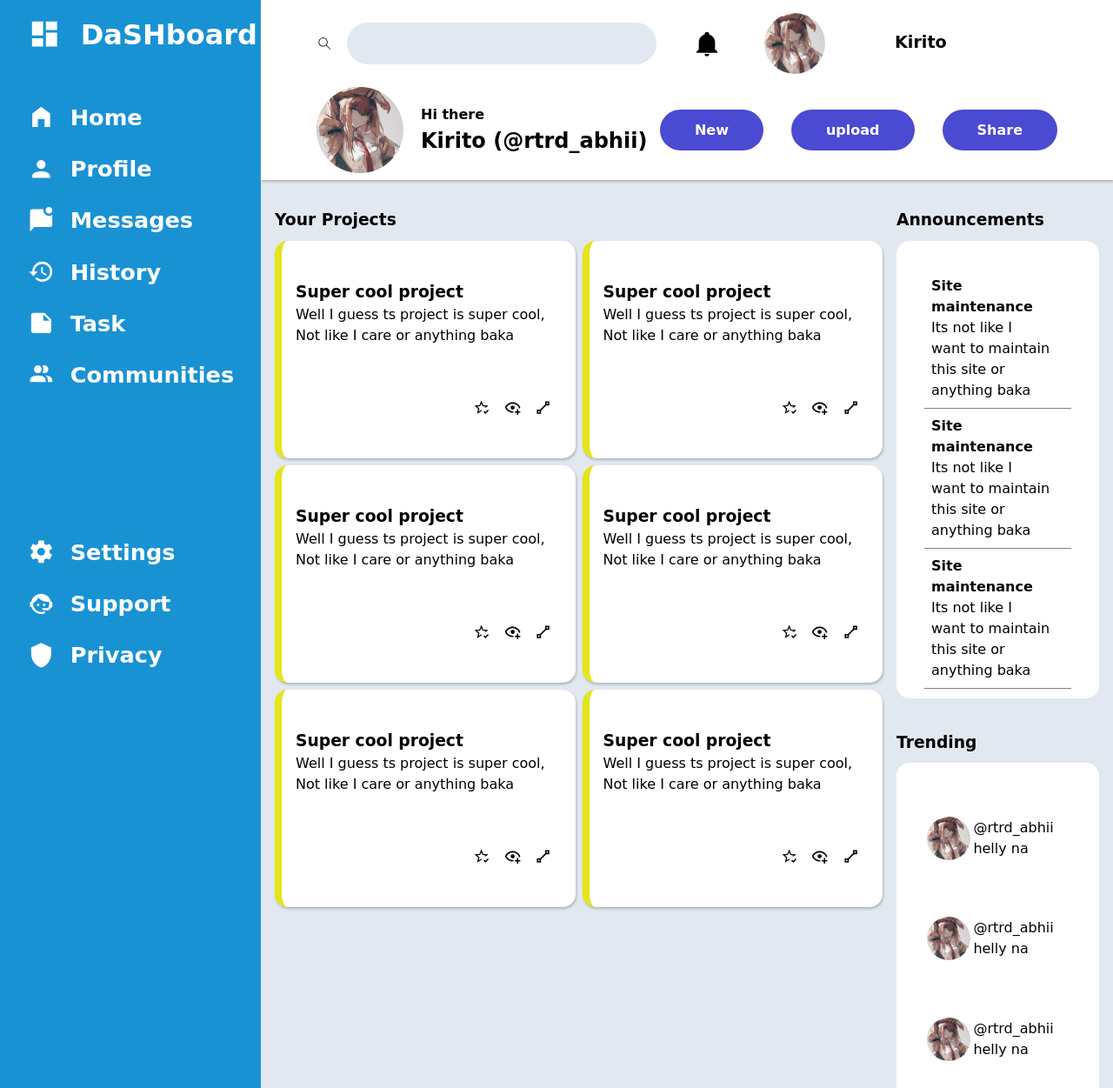
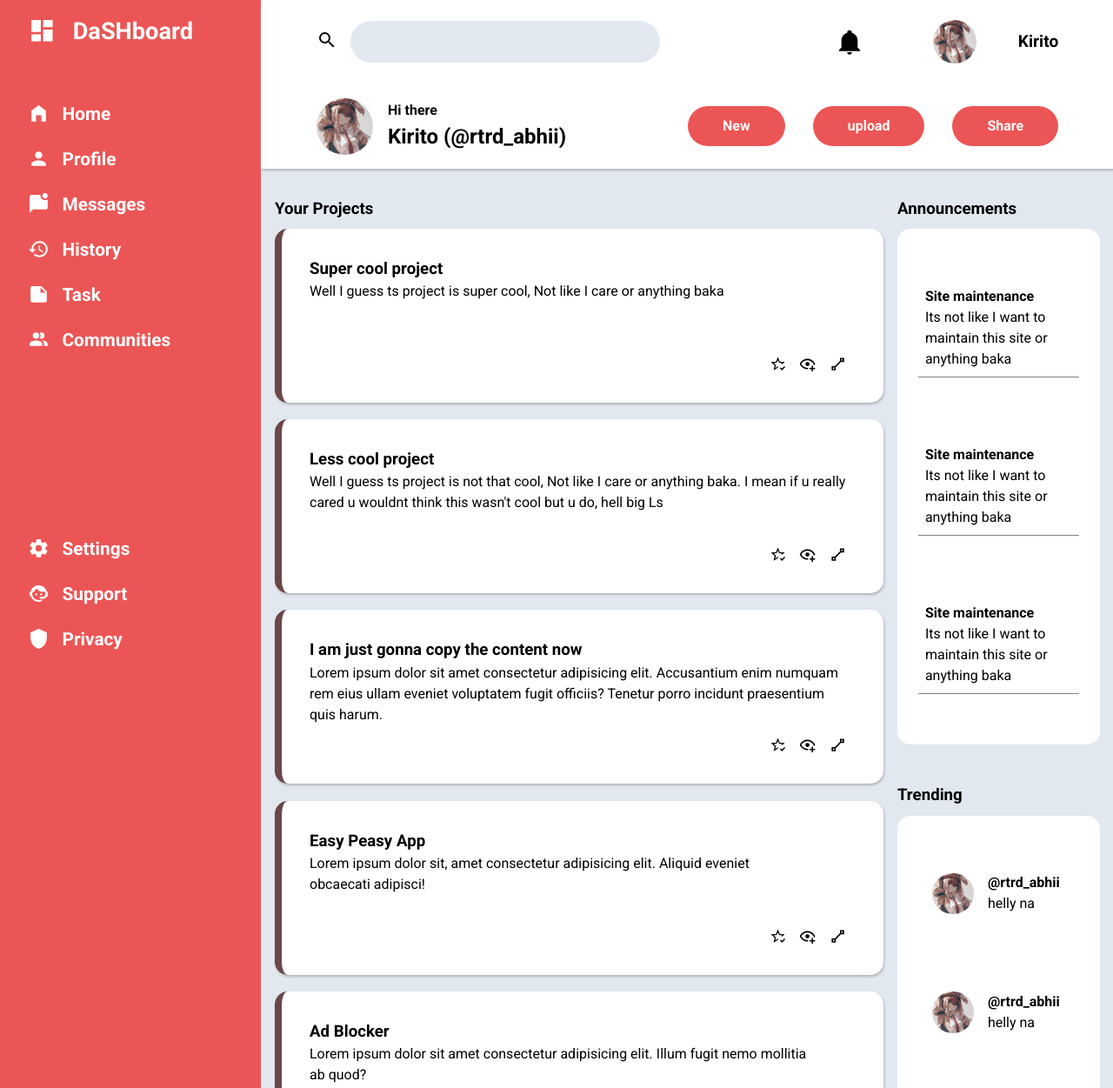
Before and after one commit to Kirito-exe/admin-dashboard, a plain HTML site: page index.html in a window 1280 px wide. Shown: the top 1251 px of the page at 87% size. Drawn offline with Linux system fonts and the light colour scheme.

Commit message:
gave finishing touches, still didn't update the contents but they look smoother, also responsive using the grid autofit equation and added some credits

```diff
--- a/index.html
+++ b/index.html
@@ -4,8 +4,12 @@
     <meta charset="UTF-8">
     <meta name="viewport" content="width=device-width, initial-scale=1.0">
     <title>Admin dashboard</title>
+    <link rel="preconnect" href="https://fonts.googleapis.com">
+    <link rel="preconnect" href="https://fonts.gstatic.com" crossorigin>
+    <link href="https://fonts.googleapis.com/css2?family=Roboto:ital,wght@0,100..900;1,100..900&display=swap" rel="stylesheet">
     <link rel="stylesheet" href="./stylesheets/css-reset.css"/>
     <link rel="stylesheet" href="./stylesheets/style.css"/>
+
 </head>
 <body>
     <div class="container">
@@ -34,11 +38,11 @@
         </div>
         <div class="header">
             <form>
-                <label for="search"><svg xmlns="http://www.w3.org/2000/svg" viewBox="0 0 24 24"><title>magnify</title><path d="M9.5,4C13.09,4 16,6.91 16,10.5C16,12.12 15.41,13.6 14.43,14.73L20.08,20.38L19.37,21.09L13.72,15.44C12.59,16.41 11.11,17 9.5,17C5.91,17 3,14.09 3,10.5C3,6.91 5.91,4 9.5,4M9.5,5C6.46,5 4,7.46 4,10.5C4,13.54 6.46,16 9.5,16C12.54,16 15,13.54 15,10.5C15,7.46 12.54,5 9.5,5Z" /></svg></label>
+                <label for="search"><svg xmlns="http://www.w3.org/2000/svg" viewBox="0 0 24 24"><title>magnify</title><path d="M9.5,3A6.5,6.5 0 0,1 16,9.5C16,11.11 15.41,12.59 14.44,13.73L14.71,14H15.5L20.5,19L19,20.5L14,15.5V14.71L13.73,14.44C12.59,15.41 11.11,16 9.5,16A6.5,6.5 0 0,1 3,9.5A6.5,6.5 0 0,1 9.5,3M9.5,5C7,5 5,7 5,9.5C5,12 7,14 9.5,14C12,14 14,12 14,9.5C14,7 12,5 9.5,5Z" /></svg></label>
                 <input type="search" id="search" name="search"/>
             </form>
             <div class="profile">
-                <svg xmlns="http://www.w3.org/2000/svg" viewBox="0 0 24 24"><title>bell</title><path d="M21,19V20H3V19L5,17V11C5,7.9 7.03,5.17 10,4.29C10,4.19 10,4.1 10,4A2,2 0 0,1 12,2A2,2 0 0,1 14,4C14,4.1 14,4.19 14,4.29C16.97,5.17 19,7.9 19,11V17L21,19M14,21A2,2 0 0,1 12,23A2,2 0 0,1 10,21" /></svg>
+                <svg xmlns="http://www.w3.orzg/2000/svg" viewBox="0 0 24 24"><title>bell</title><path d="M21,19V20H3V19L5,17V11C5,7.9 7.03,5.17 10,4.29C10,4.19 10,4.1 10,4A2,2 0 0,1 12,2A2,2 0 0,1 14,4C14,4.1 14,4.19 14,4.29C16.97,5.17 19,7.9 19,11V17L21,19M14,21A2,2 0 0,1 12,23A2,2 0 0,1 10,21" /></svg>
                 <div class="user">
                     <img src="./assests/makise.jpeg" alt="pfp">
                     <div>Kirito</div>
@@ -76,9 +80,9 @@
                 </div>
                 <div class="card">
                     <div>
-                        <h3>Super cool project</h3>
+                        <h3>Less cool project</h3>
                     <p>
-                        Well I guess ts project is super cool, Not like I care or anything baka
+                        Well I guess ts project is not that cool, Not like I care or anything baka. I mean if u really cared u wouldnt think this wasn't cool but u do, hell big Ls
                     </p>
                     </div>
 
@@ -90,9 +94,9 @@
                 </div>
                 <div class="card">
                     <div>
-                        <h3>Super cool project</h3>
+                        <h3>I am just gonna copy the content now</h3>
                     <p>
-                        Well I guess ts project is super cool, Not like I care or anything baka
+                        Lorem ipsum dolor sit amet consectetur adipisicing elit. Accusantium enim numquam rem eius ullam eveniet voluptatem fugit officiis? Tenetur porro incidunt praesentium quis harum.
                     </p>
                     </div>
                    <div class="footer">
@@ -103,9 +107,9 @@
                 </div>
                 <div class="card">
                     <div>
-                        <h3>Super cool project</h3>
+                        <h3>Easy Peasy App</h3>
                     <p>
-                        Well I guess ts project is super cool, Not like I care or anything baka
+                        Lorem ipsum dolor sit, amet consectetur adipisicing elit. Aliquid eveniet obcaecati adipisci!
                     </p>
                     </div>
                    <div class="footer">
@@ -116,9 +120,9 @@
                 </div>
                 <div class="card">
                     <div>
-                        <h3>Super cool project</h3>
+                        <h3>Ad Blocker</h3>
                     <p>
-                        Well I guess ts project is super cool, Not like I care or anything baka
+                        Lorem ipsum dolor sit amet consectetur adipisicing elit. Illum fugit nemo mollitia ab quod?
                     </p>
                     </div>
                    <div class="footer">
@@ -129,10 +133,10 @@
                 </div>
                 <div class="card">
                     <div>
-                        <h3>Super cool project</h3>
+                        <h3>Money Maker</h3>
                     <p>
-                        Well I guess ts project is super cool, Not like I care or anything baka
-                    </p>
+
+                    </p>Lorem ipsum dolor, sit amet consectetur adipisicing elit. Itaque expedita dignissimos temporibus necessitatibus blanditiis eveniet, odit praesentium cumque. Tenetur, officia!
                     </div>
                    <div class="footer">
                     <svg xmlns="http://www.w3.org/2000/svg" viewBox="0 0 24 24"><title>star-check-outline</title><path d="M5.8 21L7.4 14L2 9.2L9.2 8.6L12 2L14.8 8.6L22 9.2L18.8 12H18C17.3 12 16.6 12.1 15.9 12.4L18.1 10.5L13.7 10.1L12 6.1L10.3 10.1L5.9 10.5L9.2 13.4L8.2 17.7L12 15.4L12.5 15.7C12.3 16.2 12.1 16.8 12.1 17.3L5.8 21M17.8 21.2L15 18.2L16.2 17L17.8 18.6L21.4 15L22.6 16.4L17.8 21.2" /></svg>
--- a/stylesheets/style.css
+++ b/stylesheets/style.css
@@ -1,5 +1,8 @@
+:root{
+    --fill-color:#ec5555;
+}
 body{
-    font-family: cursive;
+    font-family: 'Roboto',Arial, Helvetica, sans-serif;
     height: 100vh;
     background-color: #E2E8F0;
 }
@@ -8,11 +11,9 @@ body{
     grid-template-columns: minmax(300px,1fr) 4fr;
     grid-template-rows: minmax(1fr, 300px) 1fr;
     height: 100%;
-    /* resize: both;
-    overflow: auto; */
 }
 .sidebar{
-    background-color: #1992D4;
+    background-color:var(--fill-color);
     grid-row:span 2;
     display: grid;
     align-items: start;
@@ -27,32 +28,38 @@ body{
     gap:1.3em;
 }
 .nav ul li{
-    font-size:1.6rem;
+    font-size:1.3rem;
     font-weight: bold;
 }
 .sidebar .heading{
-    font-size: 2rem;
+    font-size: 1.7rem;
     font-weight: bold;
 }
 .header{
     display: grid;
-    grid-template-columns: minmax(300px,3fr) 1fr;
+    grid-template-columns: minmax(395px,3fr) 1fr;
     grid-template-rows: 1fr 1fr;
     background-color: white;
     align-items: center;
-    padding: 0 4em;
-    padding-bottom: 0.5em;
+    padding: 1em 4em;
+    gap:2em;
 }
-.hi-user,.profile{
+.hi-user{
     display: grid;
-    grid-template-columns: 120px 2fr;
+    grid-template-columns: 50px 2fr;
     justify-items: start;
+    gap:2em;
+}
+.profile{
+    display: grid;
+    justify-items: end;
+    grid-template-columns: 1fr 1fr;
 }
 .user{
     display: flex;
-    justify-content: start;
+    justify-content: end;
     align-items: center;
-    gap:5em;
+    gap:3em;
 }
 .buttons{
     display: grid;
@@ -64,7 +71,6 @@ body{
     background-color: white;
 
     display: grid;
-    align-items: center;
     border-radius: 15px;
 }
 .content{
@@ -78,19 +84,20 @@ body{
 }
 .projects{
     display: grid;
-    grid-template-columns: repeat(auto-fit,minmax(250px,1fr));
-    gap:0.5rem;
+    grid-template-columns: repeat(auto-fit,minmax(370px,1fr));
+    gap:1.2rem;
 }
 .buttons button{
     padding: 0.7em 2.5em;
     color: white;
-    background-color: rgb(74, 74, 210);
+    background-color:var(--fill-color);
     border-radius: 30px;
     border: none;
     font-weight: bold;
 }
 .hi-user img{
-    width: 100px;
+    object-fit: cover;
+    width: 65px;
     border-radius: 50%;
 }
 .hi-user > div{
@@ -104,22 +111,28 @@ body{
     box-shadow: 1px 2px 3px #b2b4b7;
 }
 .projects .card{
-    border-left: 0.5em solid rgb(229, 229, 24);
-    height: 250px;
-    padding: 1em;
+    border-left: 0.5em solid #6C4647;
+    height: 25vh;
+    min-height: fit-content;
+    padding: 2em;
+    align-self: start;
+    font-size: 1rem;
+}
+.card > .footer{
+    align-self: end;
 }
 .trending .card{
     display: grid;
-    grid-template-columns: 1fr 2fr;
+    grid-template-columns: 80px 2fr;
     align-items: center;
-    margin-bottom: 0.4em;
+    justify-items: start;
+    margin-bottom: 0.3em;
 }
 .trending .card > img{
     object-fit:cover;
-    width:max(50px,70%);
-    min-width: 50px;
+    width:max(40px,60%);
     border-radius: 50%;
-    margin: 0.2em;
+    margin-left: 1em;
 }
 form input[type="search"]{
     width: 90%;
@@ -131,8 +144,8 @@ form input[type="search"]{
     padding: 1em 2em;
 }
 .user > img{
-    object-fit:contain;
-    width: min(30%,70px);
+    object-fit:cover;
+    width: min(30%,50px);
     border-radius: 50%;
 }
 .user > div{
@@ -144,8 +157,9 @@ form input[type="search"]{
     padding: 0.5em;
 }
 .annoucements ,.trending{
-    padding:2em;
+    padding:1.5em;
     height: 90%;
+    align-items: center;
 }
 .project-container{
     grid-row:span 2;
@@ -166,16 +180,20 @@ svg{
     justify-self: end;
 }
 .header > svg{
-    width:1.4em;
+    width:2em;
 }
 .profile svg{
     fill: black;
     vertical-align: center;
     width: 2rem;
-    justify-self: center;
+    justify-self: end;
     align-self: center;
 }
 label svg{
     fill:black;
+    width: 1.5em;
 
 }
+.trending >.card > div >div:first-child{
+    font-weight: bold;
+}
```
Also changed, not shown: 1 other file.
